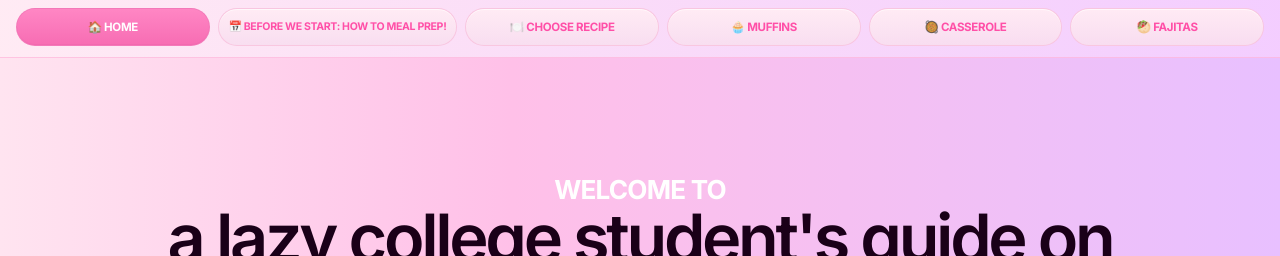
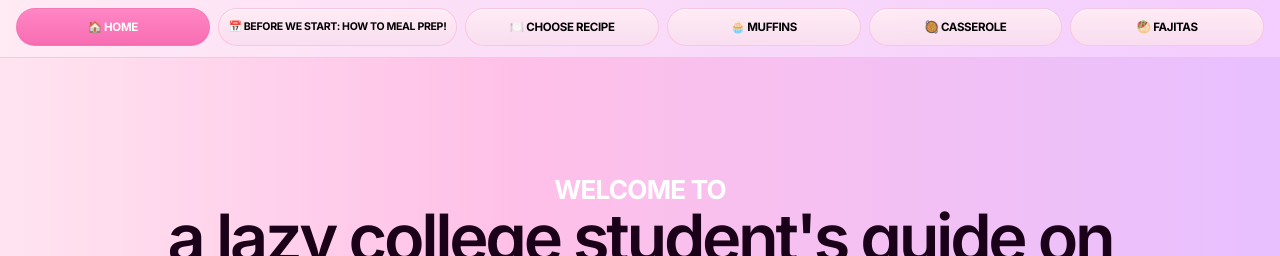
Before and after one commit to farihahahmed/uid-final-project, a Flask app: page / in a window 1280 px wide. Shown: the top 256 px of the page. Run offline with Flask 3, Linux system fonts and the light colour scheme.

Commit message:
changed nav text color to black

```diff
--- a/static/css/style.css
+++ b/static/css/style.css
@@ -152,7 +152,7 @@ h1, h2, h3, .display-font {
   font-weight: 700;
   letter-spacing: -0.03em;
   text-transform: uppercase;
-  color: #ff4fa7;
+  color: #000;
   background: linear-gradient(180deg, rgba(255, 235, 244, 0.98) 0%, rgba(248, 221, 240, 0.98) 100%);
   border: 1px solid rgba(249, 198, 224, 0.95);
   border-radius: 999px;
```
